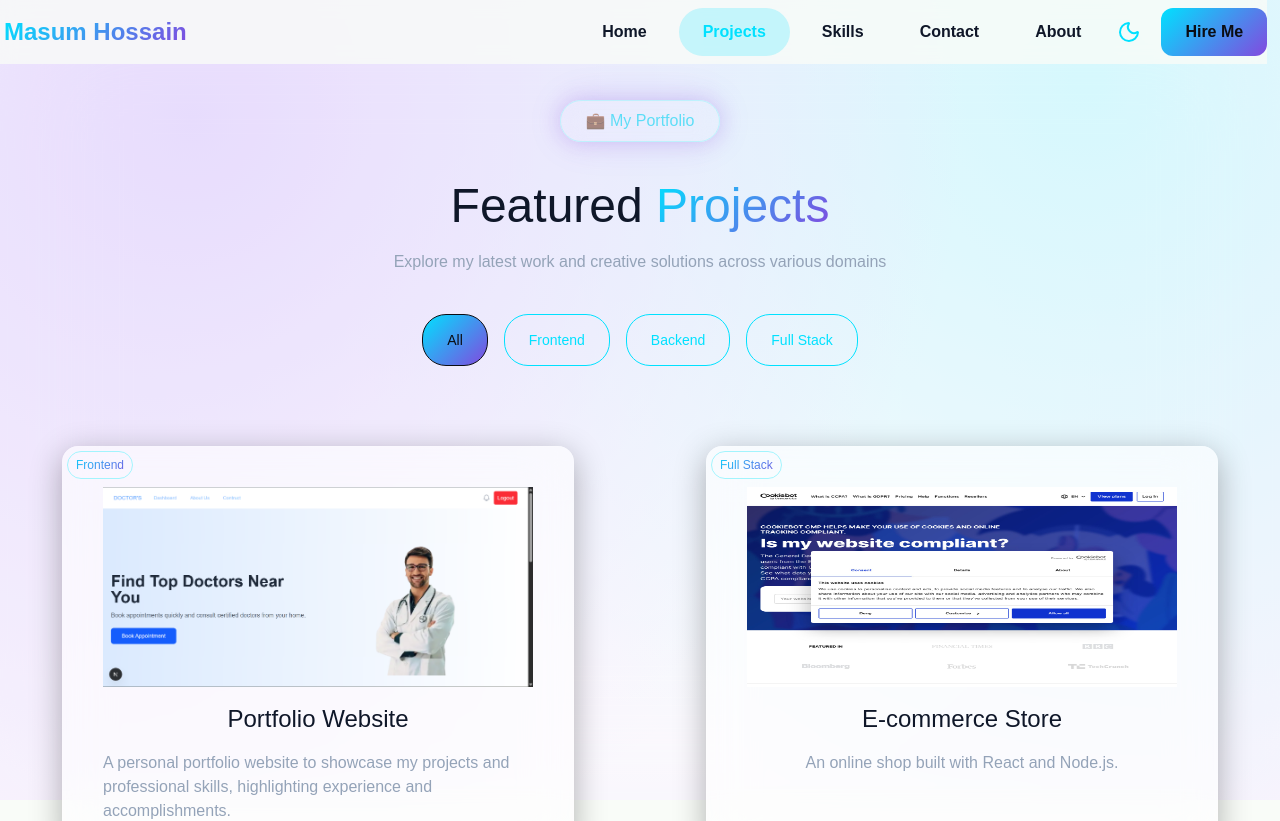
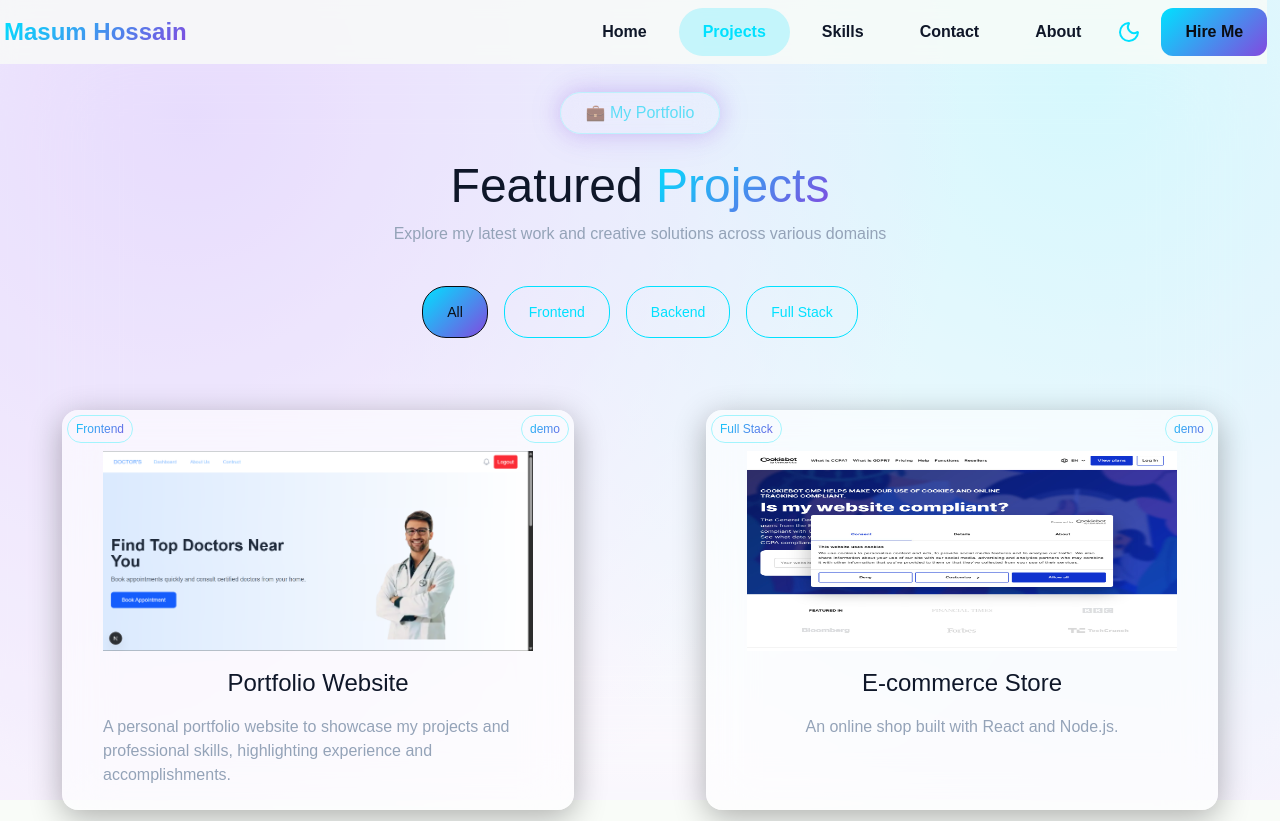
Before and after one commit to MdMasumHossain5555/portfolio, a Next.js app: page /projects in a window 1280 px wide. Shown: the top 821 px of the page. Built offline with nearby package versions, Linux system fonts and the light colour scheme.

Commit message:
add some link and fix sum bug

```diff
--- a/src/app/(pages)/projects/page.js
+++ b/src/app/(pages)/projects/page.js
@@ -22,11 +22,11 @@ function Project() {
   }
   return (
     <>
-      <div className='flex gap-2 neon-glow-purple border border-cyan-200 w-40 mx-auto mt-5 mb-7 p-2 rounded-full opacity-60 text-cyan-400 text-center justify-center items-center backdrop-blur-md'>💼 My Portfolio</div>
-      <h1 className='text-5xl mt-10 font-semi-bold text-center'>Featured <span className='gradient-text'>Projects</span></h1>
-      <p className='text-center text-muted-foreground mt-5'>Explore my latest work and creative solutions across various domains</p>
+      <div className='flex gap-2 neon-glow-purple border border-cyan-200 w-40 mx-auto mt-3 mb-5 p-2 rounded-full opacity-60 text-cyan-400 text-center justify-center items-center backdrop-blur-md'>💼 My Portfolio</div>
+      <h1 className='text-5xl mt-7 font-semi-bold text-center'>Featured <span className='gradient-text'>Projects</span></h1>
+      <p className='text-center text-muted-foreground mt-3'>Explore my latest work and creative solutions across various domains</p>
       <ProjectCategory categories={categories} onCategoryChange={handleCategoryChange} />
-      <div className="grid grid-cols-1 md:grid-cols-2 gap-2 mt-10">
+      <div className="grid grid-cols-1 md:grid-cols-2 gap-2 mt-8">
         {filteredProjects.map((project, index) => (
         <MotionWrapper key={index} delay={index * 0.10} type="bottom">
           <ProjectCard
@@ -38,6 +38,7 @@ function Project() {
           githubLink={project.githubLink}
           liveLink={project.liveLink}
           category={project.category}
+          status={project.status}
         />
         </MotionWrapper>
 
--- a/src/app/components/AboutSection.jsx
+++ b/src/app/components/AboutSection.jsx
@@ -5,7 +5,7 @@ function AboutSection() {
         <div className='w-[95%] text-center p-10 pb-10 border border-border rounded-md mx-auto mt-10 shadow-foreground/20 shadow-lg backdrop-blur-sm'>
             <h2 className='text-3xl font-bold mb-4 text-primary'>About Me</h2>
             <p className='text-lg text-secondary mb-6'>a passionate developer specializing in creating beautiful and functional web applications. Explore my projects and services to see how I can help bring your ideas to life.</p>
-            <button className='btn-primary inline-flex items-center justify-center text-foreground px-6 py-2 rounded-md hover:bg-secondary hover:text-primary transition-colors duration-300 whitespace-nowrap'>Learn More About Me <ArrowRight className='ml-2' /></button>
+            <a href="/about"><button className='btn-primary inline-flex items-center justify-center text-foreground px-6 py-2 rounded-md hover:bg-secondary hover:text-primary transition-colors duration-300 whitespace-nowrap'>Learn More About Me <ArrowRight className='ml-2' /></button></a>
         </div>
     )
 }
--- a/src/app/components/ContractSection.jsx
+++ b/src/app/components/ContractSection.jsx
@@ -6,7 +6,7 @@ function ContractSection() {
     <div className='w-[95%] text-center p-10 pb-10 border border-border rounded-md mx-auto mt-10 shadow-foreground/20 shadow-lg backdrop-blur-sm'>
             <h2 className='text-3xl font-bold mb-4 text-primary'>Have a project in mind?</h2>
             <p className='text-lg text-secondary mb-6'>Let's work together to create something amazing. I'm always open to discussing new projects and opportunities.</p>
-            <button className='btn-primary inline-flex items-center justify-center text-foreground px-6 py-2 rounded-md hover:bg-secondary hover:text-primary transition-colors duration-300 whitespace-nowrap'>Get In Touch<ArrowRight className='ml-2' /></button>
+            <a href="/contact"><button className='btn-primary inline-flex items-center justify-center text-foreground px-6 py-2 rounded-md hover:bg-secondary hover:text-primary transition-colors duration-300 whitespace-nowrap'>Get In Touch<ArrowRight className='ml-2' /></button></a>
         </div>
   )
 }
--- a/src/app/components/ProjectCard.jsx
+++ b/src/app/components/ProjectCard.jsx
@@ -4,12 +4,13 @@ import { IoEyeOutline } from "react-icons/io5";
 import Link from 'next/link';
 import { Github, ExternalLink} from 'lucide-react';
 
-function ProjectCard({ src, titel, desc, link, githubLink, liveLink, category }) {
+function ProjectCard({ src, titel, desc, link, githubLink, liveLink, category, status }) {
   return (
     <div className='relative group'>
       <Link href={link || "#"}>
       <div className=" glass-card glass-card-hover w-[98%] md:w-lg h-100 p-10 border border-border rounded-md mx-auto mt-10 shadow-foreground/20 shadow-lg backdrop-blur-sm flex flex-col items-center gap-4">
         <div className='absolute top-1 left-1 gradient-text font-mono text-[12px] border border-cyan-200 rounded-2xl px-2 py-1'>{category}</div>
+        <div className='absolute top-1 right-1 gradient-text font-mono text-[12px] border border-cyan-200 rounded-2xl px-2 py-1'>{status}</div>
         <Image width={500} height={300} src={src} alt={titel} className="max-w-full h-25 md:h-50" />
         <h3 className="text-2xl text-foreground">{titel}</h3>
         <p className="text-muted-foreground">{desc}</p>
--- a/src/app/components/ProjectSection.jsx
+++ b/src/app/components/ProjectSection.jsx
@@ -43,11 +43,12 @@ function ProjectSection() {
               githubLink={project.githubLink}
               liveLink={project.liveLink}
               category={project.category}
+              status={project.status}
             />
           </MotionWrapper>
         ))}
       </div>
-      <Link href={"/pages/projects"}>
+      <Link href={"/projects"}>
           <div className="btn-outline w-52 mx-auto mt-6 flex items-center justify-center gap-2">
             <h3>See All Projects</h3>
             <MotionWrapper type='leftRightPalse'>
--- a/src/app/utility/projectsData.json
+++ b/src/app/utility/projectsData.json
@@ -8,7 +8,8 @@
         "tags": ["React", "Tailwind CSS", "Framer Motion"],
         "frontend": "https://github.com/username/portfolio-frontend",
         "backend": "https://github.com/username/portfolio-backend",
-        "liveView": "https://myportfolio.com"
+        "liveView": "https://myportfolio.com",
+        "status": "demo"
     },
     {
         "id": 2,
@@ -19,7 +20,8 @@
         "tags": ["React", "Node.js", "Express.js", "MongoDB", "Stripe"],
         "frontend": "https://github.com/username/ecommerce-frontend",
         "backend": "https://github.com/username/ecommerce-backend",
-        "liveView": "https://myecommercestore.com"
+        "liveView": "https://myecommercestore.com",
+        "status": "demo"
     },
     {
         "id": 3,
@@ -30,7 +32,8 @@
         "tags": ["Next.js", "Node.js", "Express.js", "MongoDB", "JWT"],
         "frontend": "https://github.com/username/blog-frontend",
         "backend": "https://github.com/username/blog-backend",
-        "liveView": "https://myblogplatform.com"
+        "liveView": "https://myblogplatform.com",
+        "status": "demo"
     },
     {
         "id": 4,
@@ -41,7 +44,8 @@
         "tags": ["React", "Redux", "Node.js", "Express.js", "MongoDB"],
         "frontend": "https://github.com/username/taskmanager-frontend",
         "backend": "https://github.com/username/taskmanager-backend",
-        "liveView": "https://mytaskmanager.com"
+        "liveView": "https://mytaskmanager.com",
+        "status": "demo"
     },
     {
         "id": 5,
@@ -52,7 +56,8 @@
         "tags": ["React", "API", "OpenWeather", "Tailwind CSS"],
         "frontend": "https://github.com/username/weather-frontend",
         "backend": "https://github.com/username/weather-backend",
-        "liveView": "https://myweatherapp.com"
+        "liveView": "https://myweatherapp.com",
+        "status": "demo"
     },
     {
         "id": 6,
@@ -63,7 +68,8 @@
         "tags": ["React", "Node.js", "Socket.io", "Express.js", "MongoDB"],
         "frontend": "https://github.com/username/chat-frontend",
         "backend": "https://github.com/username/chat-backend",
-        "liveView": "https://mychatapp.com"
+        "liveView": "https://mychatapp.com",
+        "status": "demo"
     },
     {
         "id": 7,
@@ -74,6 +80,7 @@
         "tags": ["Next.js", "Node.js", "Express.js", "MongoDB", "JWT", "Stripe"],
         "frontend": "https://github.com/username/lms-frontend",
         "backend": "https://github.com/username/lms-backend",
-        "liveView": "https://mylmsplatform.com"
+        "liveView": "https://mylmsplatform.com",
+        "status": "demo"
     }
 ]
```
Also changed, not shown: src/app/components/ContactAddress.jsx (+7 -0 lines), src/app/components/ContactFrom.jsx (+16 -9 lines), src/app/components/Hero.jsx (+4 -4 lines).
